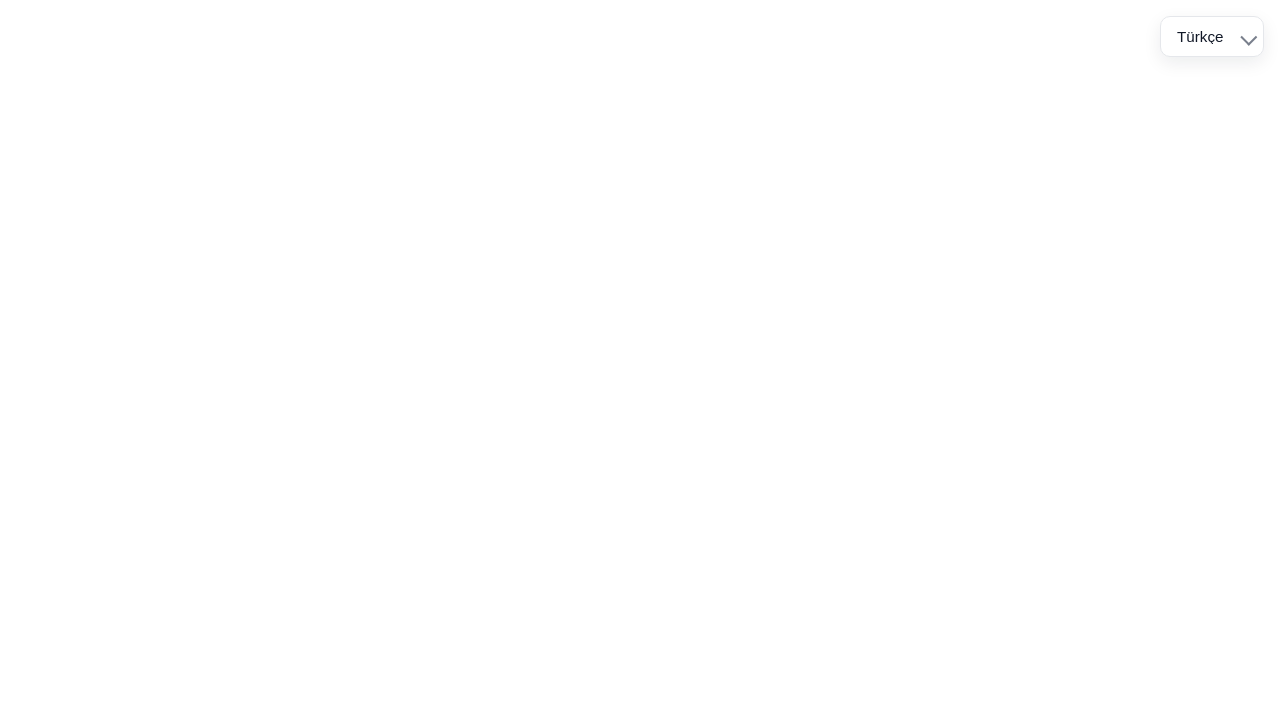
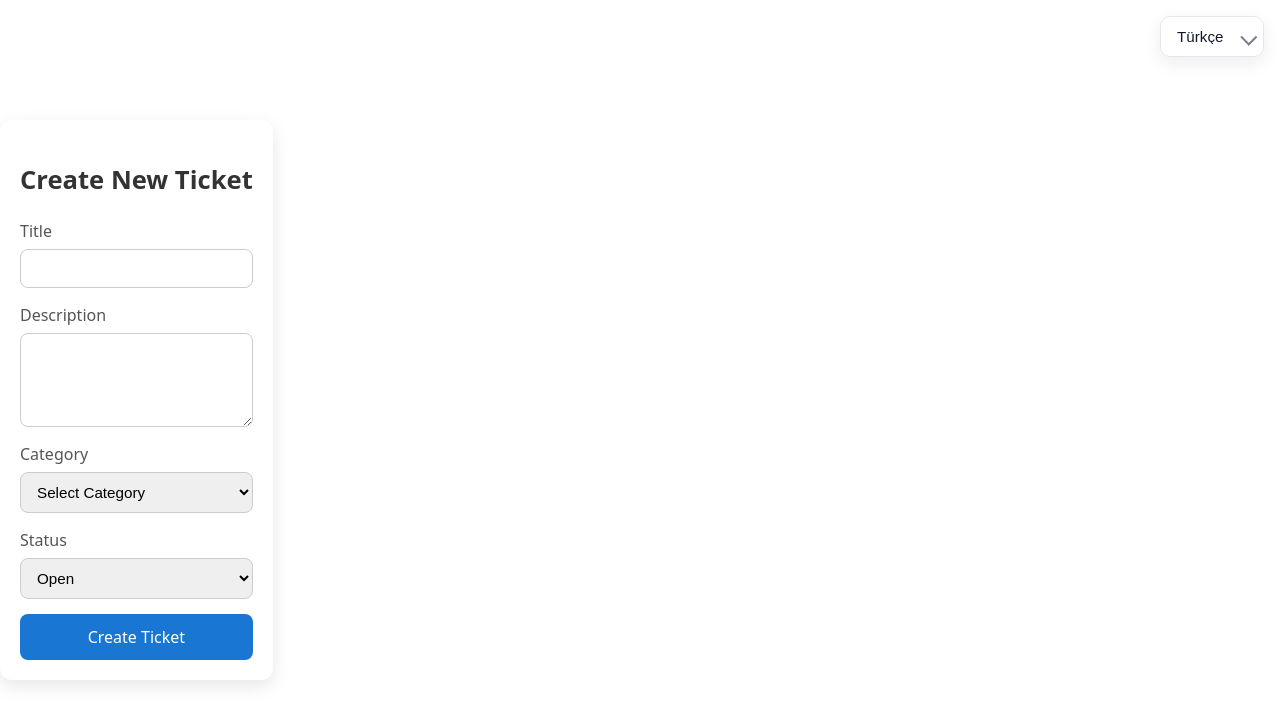
Before and after one commit to mhmtlmetin/ticket-system, a React (Vite) app: page /new-ticket in a window 1280 px wide. Before the commit this address had no page. Shown: the top 724 px of the page. Built offline with nearby package versions, Linux system fonts and the light colour scheme.

Commit message:
Yeni talep ekleme işlemi geliştirildi

```diff
--- a/src/App.jsx
+++ b/src/App.jsx
@@ -4,6 +4,7 @@ import LanguageSwitcher from "./components/languageSwitcher";
 import Login from "./pages/login";
 import AdminDashboard from "./pages/adminDashboard";
 import UserDashboard from "./pages/userDashboard";
+import NewTicket from "./pages/newTicket";
 
 function App() {
   return (
@@ -13,6 +14,7 @@ function App() {
         <Route path="/" element={<Login />} />
         <Route path="/admin-dashboard" element={<AdminDashboard />} />
         <Route path="/user-dashboard" element={<UserDashboard />} />
+        <Route path="/new-ticket" element={<NewTicket />} />
       </Routes>
       </>
   );
--- a/src/assets/i18n/i18n.js
+++ b/src/assets/i18n/i18n.js
@@ -9,7 +9,8 @@ i18n.use(initReactI18next).init({
         login: "Login",
         username:"Usenname",
         password:"Password",
-        search:"Search by title, category or status..."
+        search:"Search by title, category or status...",
+        addNewTicket:"Add New Ticket"
       },
     },
     tr: {
@@ -18,7 +19,8 @@ i18n.use(initReactI18next).init({
         login: "Giriş Yap",
         username:"Kullanıcı Adı",
         password:"Şifre",
-        search:"Başlık, kategori veya statuse göre ara"
+        search:"Başlık, kategori veya statuse göre ara",
+        addNewTicket:"Yeni Talep Ekle"
       },
     }
   },
--- a/src/db.json
+++ b/src/db.json
@@ -1,7 +1,19 @@
 {
   "users": [
-{ "id": 1, "username": "admin", "password": "admin123", "name": "Admin", "role": "admin" },
-{ "id": 2, "username": "user", "password": "user123", "name": "Mehmet Ali", "role": "user" }
+    {
+      "id": 1,
+      "username": "admin",
+      "password": "admin123",
+      "name": "Admin",
+      "role": "admin"
+    },
+    {
+      "id": 2,
+      "username": "user",
+      "password": "user123",
+      "name": "Mehmet Ali",
+      "role": "user"
+    }
   ],
   "requests": [
     {
@@ -48,9 +60,33 @@
       "status": "open",
       "createdBy": 2,
       "createdAt": "2025-09-01T08:00:00.000Z"
+    },
+    {
+      "id": "b35f",
+      "title": "DENEME",
+      "description": "bu bir deneme işlemi",
+      "category": "Network",
+      "status": "in-progress",
+      "createdBy": 1,
+      "createdAt": "2025-09-06T19:11:25.723Z"
+    },
+    {
+      "id": "c0d1",
+      "title": "deneme2",
+      "description": "deneme2 ",
+      "category": "Software",
+      "status": "open",
+      "createdBy": 1,
+      "createdAt": "2025-09-06T19:27:11.425Z"
     }
   ],
   "comments": [
-{ "id": 1, "requestId": 1, "authorId": 2, "text": "Sorun devam ediyor.", "createdAt": "2025-09-01T09:00:00.000Z" }
+    {
+      "id": 1,
+      "requestId": 1,
+      "authorId": 2,
+      "text": "Sorun devam ediyor.",
+      "createdAt": "2025-09-01T09:00:00.000Z"
+    }
   ]
 }
--- /dev/null
+++ b/src/pages/newTicket.jsx
@@ -0,0 +1,99 @@
+import React, { useState } from "react";
+import { useCreateTicketMutation } from "../services/tickets.service";
+import '../styles/NewTicket.scss'
+
+export default function NewTicket() {
+  const [formData, setFormData] = useState({
+    title: "",
+    description: "",
+    category: "",
+    status: "open",
+  });
+
+  const [createTicket, { isLoading, error, isSuccess }] = useCreateTicketMutation();
+
+  const handleChange = (e) => {
+    setFormData((prev) => ({
+      ...prev,
+      [e.target.name]: e.target.value,
+    }));
+  };
+
+  const handleSubmit = async (e) => {
+    e.preventDefault();
+
+    try {
+      await createTicket({
+        ...formData,
+        createdBy: 1, // kullanıcı ID örneği
+        createdAt: new Date().toISOString(),
+      }).unwrap();
+
+      // Başarılı ise formu temizle
+      setFormData({
+        title: "",
+        description: "",
+        category: "",
+        status: "open",
+      });
+    } catch (err) {
+      console.error("Error creating ticket:", err);
+    }
+  };
+
+  return (
+    <div className="new-ticket-page">
+      <h2 className="form-title">Create New Ticket</h2>
+
+      {isSuccess && <p className="success-message">Ticket created successfully!</p>}
+      {error && <p className="error-message">Failed to create ticket.</p>}
+
+      <form className="ticket-form" onSubmit={handleSubmit}>
+        <div className="form-group">
+          <label>Title</label>
+          <input
+            type="text"
+            name="title"
+            value={formData.title}
+            onChange={handleChange}
+            required
+          />
+        </div>
+
+        <div className="form-group">
+          <label>Description</label>
+          <textarea
+            name="description"
+            rows="4"
+            value={formData.description}
+            onChange={handleChange}
+            required
+          ></textarea>
+        </div>
+
+        <div className="form-group">
+          <label>Category</label>
+          <select name="category" value={formData.category} onChange={handleChange} required>
+            <option value="">Select Category</option>
+            <option value="Network">Network</option>
+            <option value="Software">Software</option>
+            <option value="Hardware">Hardware</option>
+          </select>
+        </div>
+
+        <div className="form-group">
+          <label>Status</label>
+          <select name="status" value={formData.status} onChange={handleChange} required>
+            <option value="open">Open</option>
+            <option value="in-progress">In Progress</option>
+            <option value="resolved">Resolved</option>
+          </select>
+        </div>
+
+        <button type="submit" disabled={isLoading} className="submit-btn">
+          {isLoading ? "Submitting..." : "Create Ticket"}
+        </button>
+      </form>
+    </div>
+  );
+}
--- a/src/pages/userDashboard.jsx
+++ b/src/pages/userDashboard.jsx
@@ -1,14 +1,18 @@
 import { useState, useEffect } from "react";
+import { useNavigate } from "react-router-dom";
 import { useGetAllTicketsQuery } from "../services/tickets.service";
+import { useTranslation } from "react-i18next";
 import TicketCard from "../components/ticketCard";
 import "../styles/UserDashboard.scss";
 import TicketFilter from "../components/ticketFilter";
 
 export default function UserDashboard() {
-  const { data=[], error, isLoading } = useGetAllTicketsQuery();
+  const { data = [], error, isLoading } = useGetAllTicketsQuery();
   const [filteredRequests, setFilteredRequests] = useState([]);
+  const { t } = useTranslation();
+  const navigate = useNavigate();
   console.log(data, "datas");
-    useEffect(() => {
+  useEffect(() => {
     if (data.length > 0) {
       setFilteredRequests(data);
     }
@@ -17,15 +21,20 @@ export default function UserDashboard() {
     <div className="user-container">
       <div className="profile"></div>
       <div className="filter">
-         <TicketFilter
+        <TicketFilter
           requests={data}
           onFilter={(filtered) => setFilteredRequests(filtered)}
         />
+        <button className="add-ticket" onClick={() => navigate("/new-ticket")}>
+          {t("addNewTicket")}
+        </button>
       </div>
       <div className="content">
-       {(filteredRequests?.length > 0 ? filteredRequests : data)?.map((item) => (
-          <TicketCard key={item.id} request={item} />
-        ))}
+        {(filteredRequests?.length > 0 ? filteredRequests : data)?.map(
+          (item) => (
+            <TicketCard key={item.id} request={item} />
+          )
+        )}
       </div>
     </div>
   );
--- a/src/services/tickets.service.js
+++ b/src/services/tickets.service.js
@@ -24,4 +24,4 @@ export const ticketApi = createApi({
 })
 
 
-export const { useGetAllTicketsQuery } = ticketApi
+export const { useGetAllTicketsQuery, useCreateTicketMutation } = ticketApi
--- /dev/null
+++ b/src/styles/newTicket.scss
@@ -0,0 +1,76 @@
+.new-ticket-page {
+  max-width: 500px;
+  margin: 40px auto;
+  padding: 20px;
+  background: #fff;
+  border-radius: 12px;
+  box-shadow: 0 6px 18px rgba(0,0,0,0.1);
+
+  .form-title {
+    font-size: 1.6rem;
+    margin-bottom: 20px;
+    text-align: center;
+    color: #333;
+  }
+
+  .success-message {
+    color: green;
+    text-align: center;
+    margin-bottom: 10px;
+  }
+
+  .error-message {
+    color: red;
+    text-align: center;
+    margin-bottom: 10px;
+  }
+
+  .ticket-form {
+    display: flex;
+    flex-direction: column;
+    gap: 15px;
+
+    .form-group {
+      display: flex;
+      flex-direction: column;
+
+      label {
+        margin-bottom: 6px;
+        font-weight: 500;
+        color: #555;
+      }
+
+      input,
+      textarea,
+      select {
+        padding: 10px 12px;
+        border-radius: 8px;
+        border: 1px solid #ccc;
+        font-size: 0.95rem;
+        transition: border 0.2s;
+        &:focus {
+          border-color: #1976d2;
+          outline: none;
+        }
+      }
+    }
+
+    .submit-btn {
+      padding: 12px;
+      background-color: #1976d2;
+      color: #fff;
+      font-weight: 500;
+      border-radius: 8px;
+      border: none;
+      cursor: pointer;
+      transition: background-color 0.2s;
+      &:hover {
+        background-color: #145ca8;
+      }
+      &:disabled {
+        opacity: 0.6;
+        cursor: not-allowed;
+      }
+    }
+  }
+};
--- a/src/styles/ticketFilter.scss
+++ b/src/styles/ticketFilter.scss
@@ -5,7 +5,7 @@
 
   input {
     width: 100%;
-    height: 95x;
+    height: 35px;
     padding: 10px 14px;
     margin-bottom: 20px;
     border-radius: 8px;
--- a/src/styles/userDashboard.scss
+++ b/src/styles/userDashboard.scss
@@ -1,10 +1,24 @@
-.user-container{
+.user-container {
+  display: flex;
+  flex-direction: column;
+  justify-content: center;
+  align-items: center;
+  .filter {
+    display: flex;
+    align-items: center;
+    justify-content: space-between;
+    gap: 2%;
+    .add-ticket {
+      width: 35%;
+      height: 35px;
+      background: orchid;
+      font-size: 10px;
+       padding: 10px 14px;
+    margin-bottom: 20px;
+    }
+  }
+  .content {
     display: flex;
     flex-direction: column;
-    justify-content: center;
-    align-items: center;
-    .content{
-        display: flex;
-        flex-direction: column;
-    }
+  }
 }
```
Lines whose indentation alone changed are shown as unchanged.
